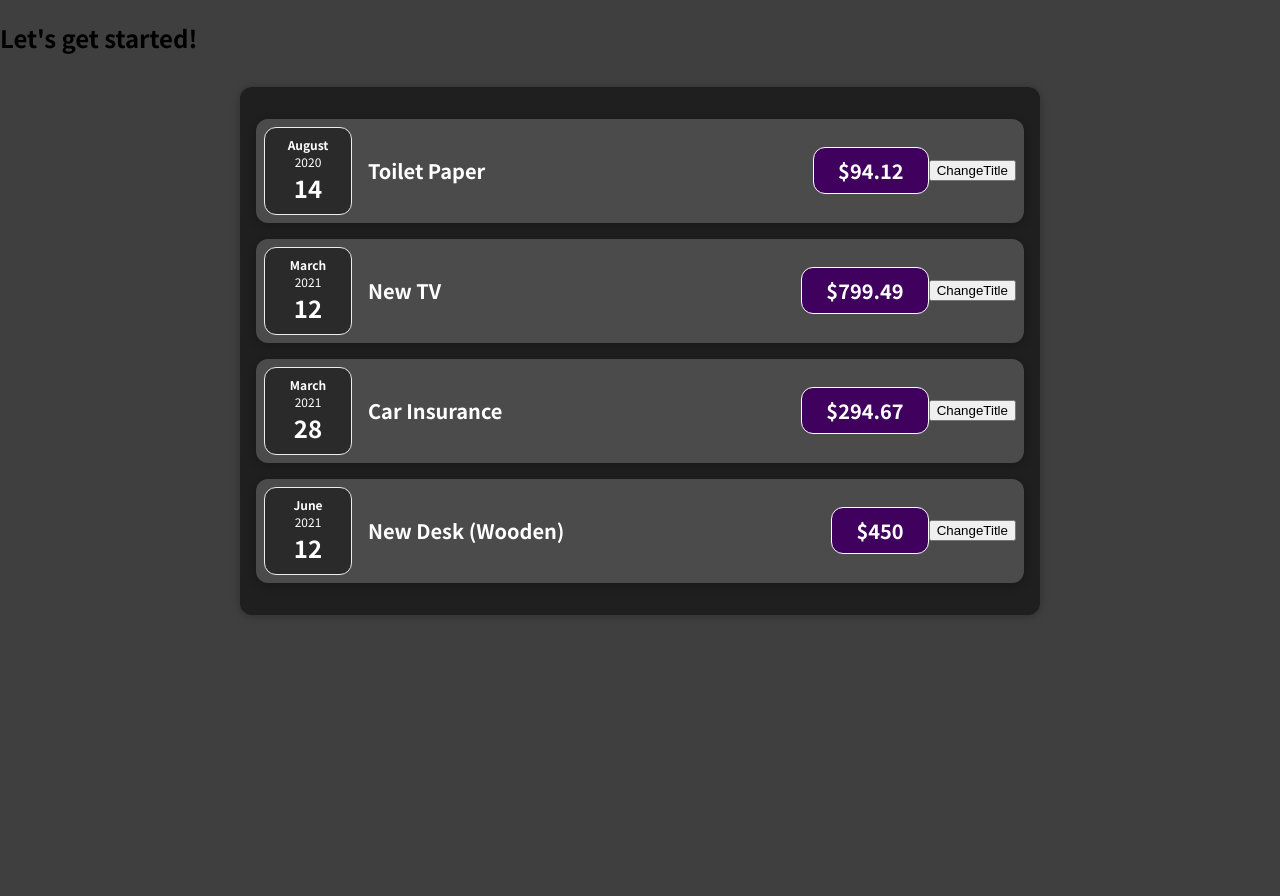
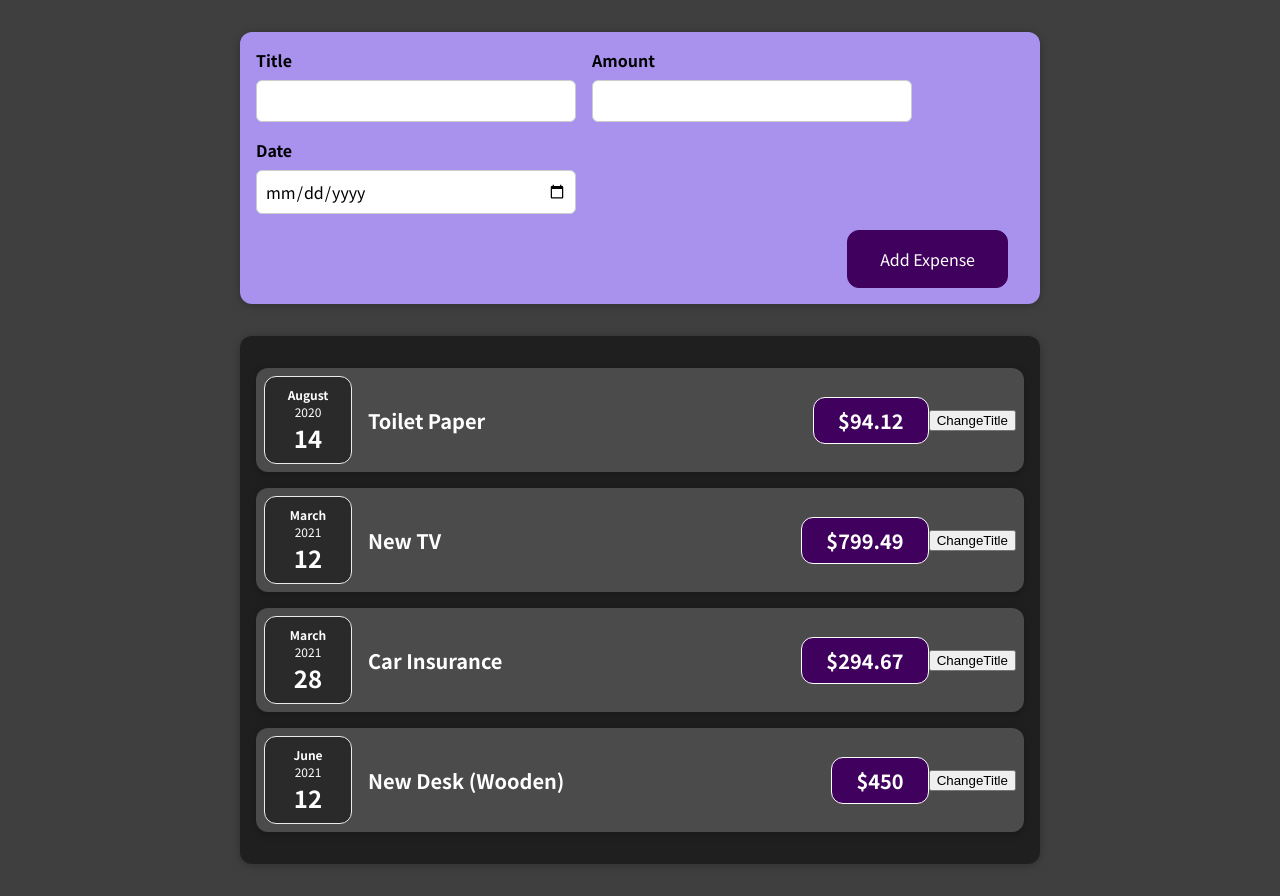
Before and after one commit to jeffli817/reactjs-udemy, a React (Create React App) app in the folder 01-starting-setup/: page / in a window 1280 px wide. Before the commit the page ends 800 px from the top, so only its background shows below. Built offline with nearby package versions, Linux system fonts and the light colour scheme.

Commit message:
Adding Form Inputs

```diff
--- a/01-starting-setup/src/App.js
+++ b/01-starting-setup/src/App.js
@@ -1,4 +1,5 @@
 import Expenses from "./components//Expenses/Expenses";
+import NewExpense from "./components/NewExpense/NewExpense";
 
 const App =()=> {
   const expenses = [
@@ -25,7 +26,7 @@
 
   return (
     <div>
-      <h2>Let's get started!</h2>
+      <NewExpense/>
       <Expenses expenses={expenses} />
     </div>
   );
--- /dev/null
+++ b/01-starting-setup/src/components/NewExpense/ExpenseForm.css
@@ -0,0 +1,26 @@
+.new-expense__controls {
+    display: flex;
+    flex-wrap: wrap;
+    gap: 1rem;
+    margin-bottom: 1rem;
+    text-align: left;
+  }
+
+  .new-expense__control label {
+    font-weight: bold;
+    margin-bottom: 0.5rem;
+    display: block;
+  }
+
+  .new-expense__control input {
+    font: inherit;
+    padding: 0.5rem;
+    border-radius: 6px;
+    border: 1px solid #ccc;
+    width: 20rem;
+    max-width: 100%;
+  }
+
+  .new-expense__actions {
+    text-align: right;
+  }
--- /dev/null
+++ b/01-starting-setup/src/components/NewExpense/ExpenseForm.js
@@ -0,0 +1,27 @@
+import "./ExpenseForm.css";
+
+const ExpenseForm = () => {
+  return (
+    <form>
+      <div className="new-expense__controls">
+        <div className="new-expense__control">
+          <label>Title</label>
+          <input type="text" />
+        </div>
+        <div className="new-expense__control">
+          <label>Amount</label>
+          <input type="number" min="0.01" step="0.01" />
+        </div>
+        <div className="new-expense__control">
+          <label>Date</label>
+          <input type="date" min="2019-01-01" step="2022-12-31" />
+        </div>
+      </div>
+      <div className="new-expense__actions">
+        <button type="submit">Add Expense</button>
+      </div>
+    </form>
+  );
+};
+
+export default ExpenseForm;
--- /dev/null
+++ b/01-starting-setup/src/components/NewExpense/NewExpense.css
@@ -0,0 +1,38 @@
+.new-expense {
+    background-color: #a892ee;
+    padding: 1rem;
+    margin: 2rem auto;
+    width: 50rem;
+    max-width: 95%;
+    border-radius: 12px;
+    text-align: center;
+    box-shadow: 0 1px 8px rgba(0, 0, 0, 0.25);
+  }
+
+  .new-expense button {
+    font: inherit;
+    cursor: pointer;
+    padding: 1rem 2rem;
+    border: 1px solid #40005d;
+    background-color: #40005d;
+    color: white;
+    border-radius: 12px;
+    margin-right: 1rem;
+  }
+
+  .new-expense button:hover,
+  .new-expense button:active {
+    background-color: #510674;
+    border-color: #510674;
+  }
+
+  .new-expense button.alternative {
+    color: #220131;
+    border-color: transparent;
+    background-color: transparent;
+  }
+
+  .new-expense button.alternative:hover,
+  .new-expense button.alternative:active {
+    background-color: #ddb3f8;
+  }
--- /dev/null
+++ b/01-starting-setup/src/components/NewExpense/NewExpense.js
@@ -0,0 +1,10 @@
+import './NewExpense.css'
+import ExpenseForm from './ExpenseForm';
+
+const NewExpense =() =>{
+    return <div className="new-expense">
+        <ExpenseForm/>
+    </div>
+};
+
+export default NewExpense;
```
